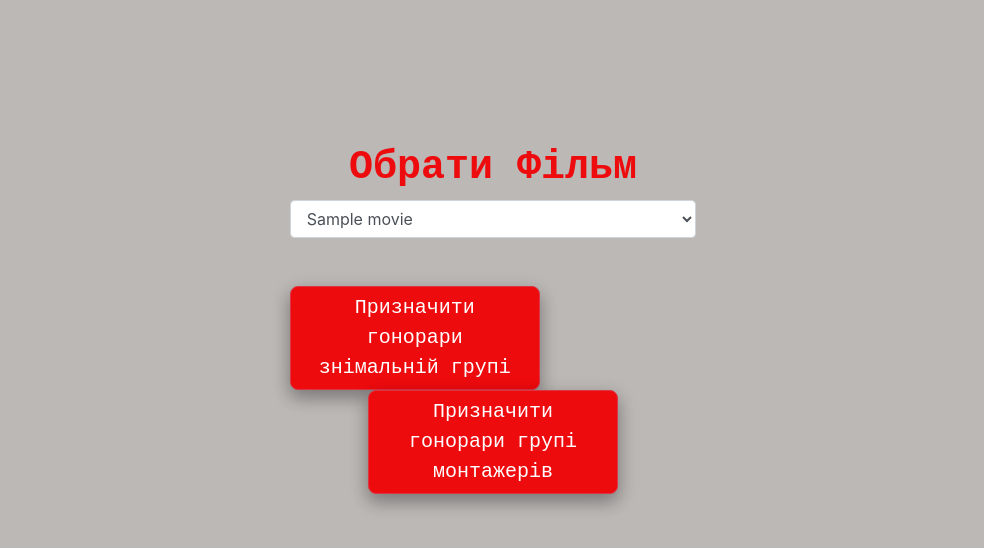
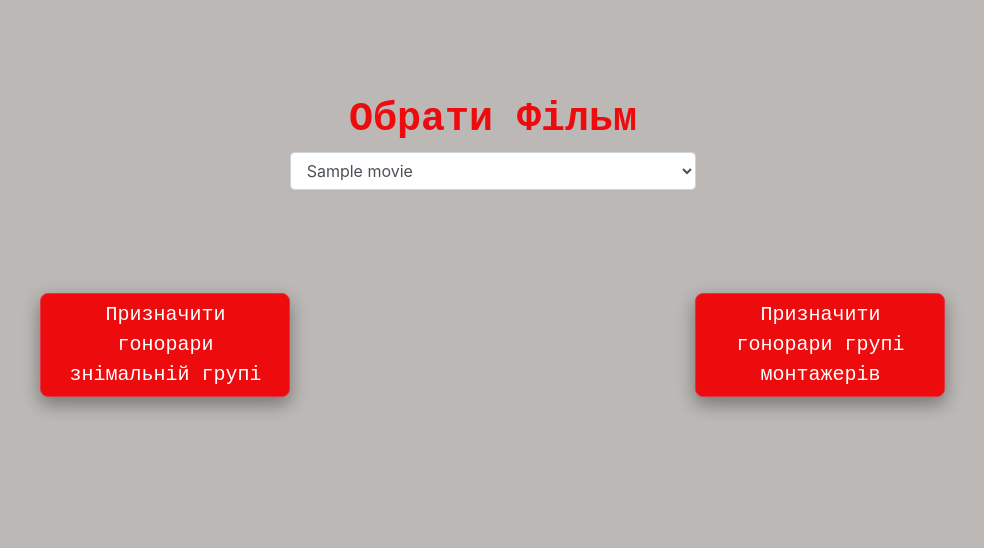
Before and after one commit to valeriia-lun/filmStudio, a PHP site: page /gen_producer/choose_for_fee.php in a window 1280 px wide. Shown: the part 56-604 px from the top of the page, without its empty margins (147-1131 px from the left). Run offline with PHP 8.4, Linux system fonts and the light colour scheme; tables that the repository leaves empty or names only in its code hold one stand-in row (values such as "Sample post"); some libraries are stand-ins or nearby versions.

Commit message:
super commit

```diff
--- a/gen_producer/choose_for_fee.php
+++ b/gen_producer/choose_for_fee.php
@@ -45,7 +45,7 @@
   </div>
 </nav>
 
-</br></br></br></br></br></br>
+</br></br></br></br>
 <div class="row">
 
 <div class="  container col-md-4">
@@ -63,13 +63,15 @@ while ($stroka = mysqli_fetch_array($result)){
     $movie =  $stroka['name_of_movie'];
    }
 ?>
-</select>
-</br> </br>
-<div style="float: left;">
+</select></div></div></br></br></br></br>
+
+
+<div class="row">
+<div class="btn container col-md-5">
+
   <button class="button btn btn-danger " name="filmCrew">Призначити гонорари знімальній групі</button>
 </div>
-</br> </br>
-<div >
+<div class=" btn container col-md-5">
   <button class="button btn btn-danger " name="editCrew">Призначити гонорари групі монтажерів</button>
 </div>
   </div>
```
